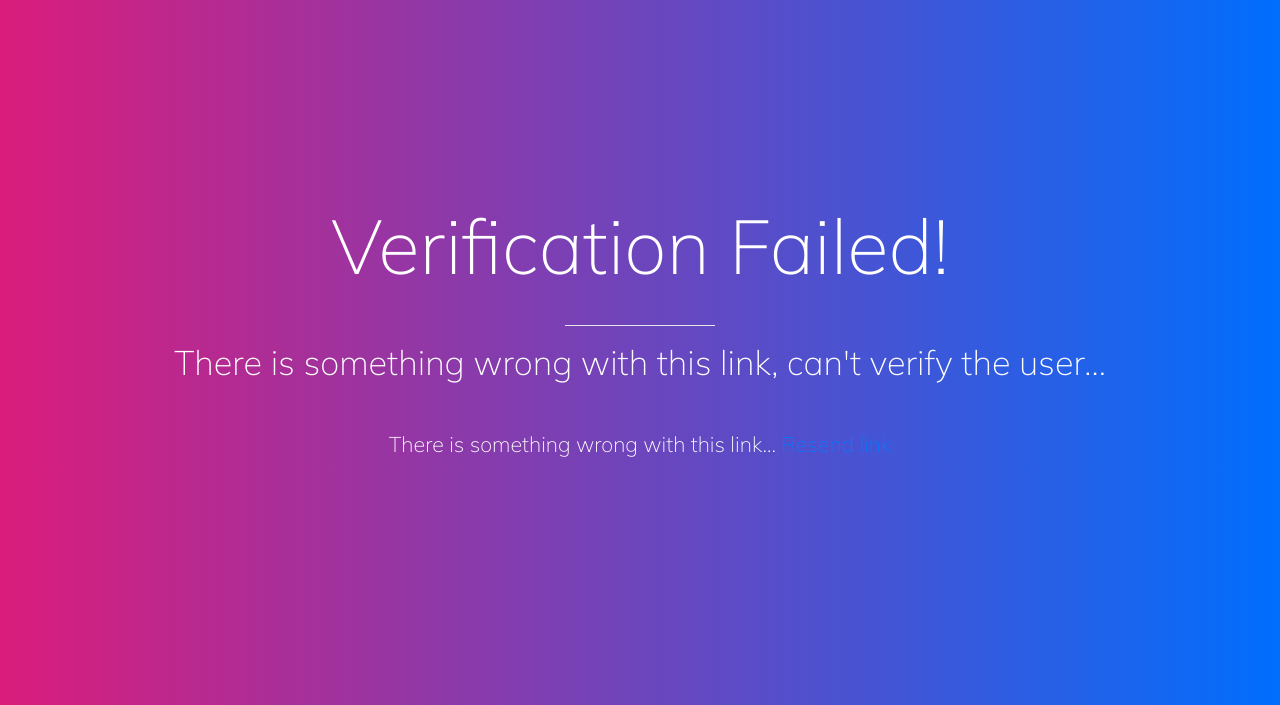
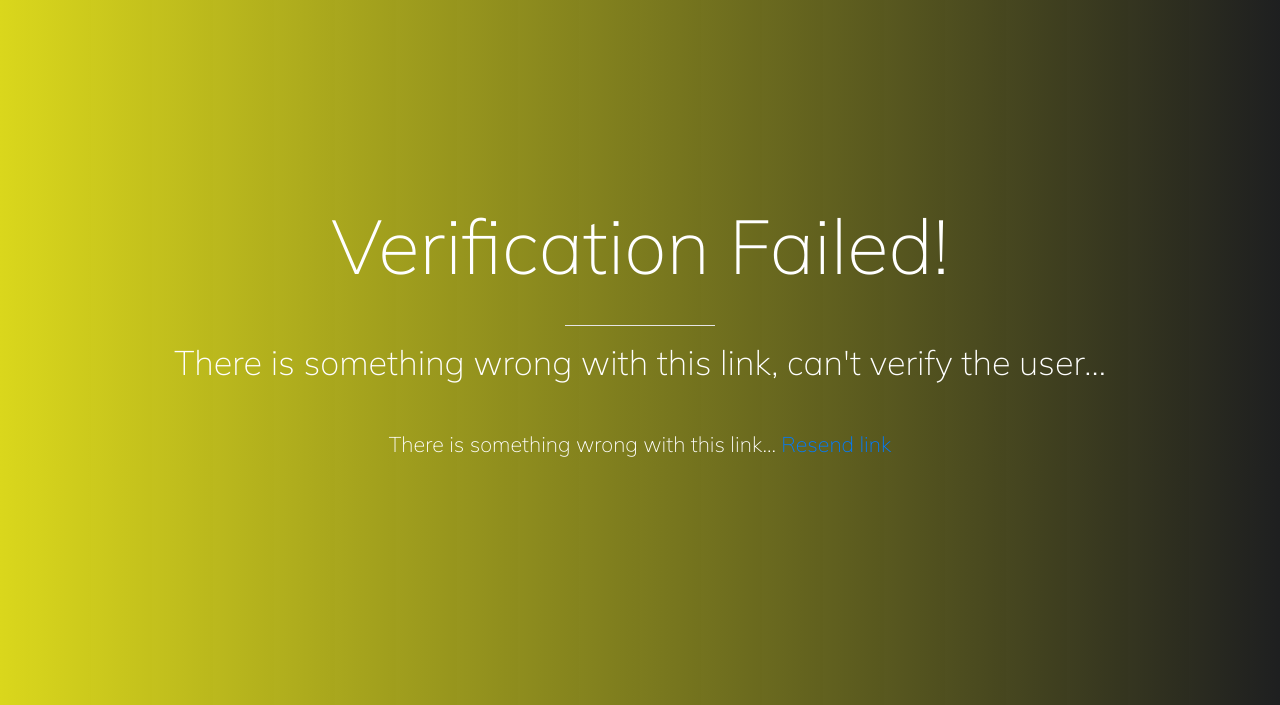
Before and after one commit to Romeombugua/Humorer, a Django app: page /verification/user/verify-email/1/1/ in a window 1280 px wide. Shown: the top 705 px of the page. Run offline with Django 4.2, Linux system fonts and the light colour scheme; parts of the project's set-up code (start-up, migrations or seed data) failed here and were passed over; some libraries are stand-ins or nearby versions.

Commit message:
Bg color change

```diff
--- a/verify_email/templates/email_index.html
+++ b/verify_email/templates/email_index.html
@@ -16,7 +16,8 @@
   </head>
   <style>
     body {
-        background-image: linear-gradient(to right, rgb(218, 28, 123) , rgb(0, 110, 253));
+        /*background-image: linear-gradient(to right, rgb(218, 28, 123) , rgb(0, 110, 253));*/
+        background-image: linear-gradient(to right, rgb(218, 215, 28) , rgba(10, 11, 12, 0.918));
         /* background-image: linear-gradient(rgb(117, 224, 67), rgb(15, 231, 247)); */
 
     }
```
